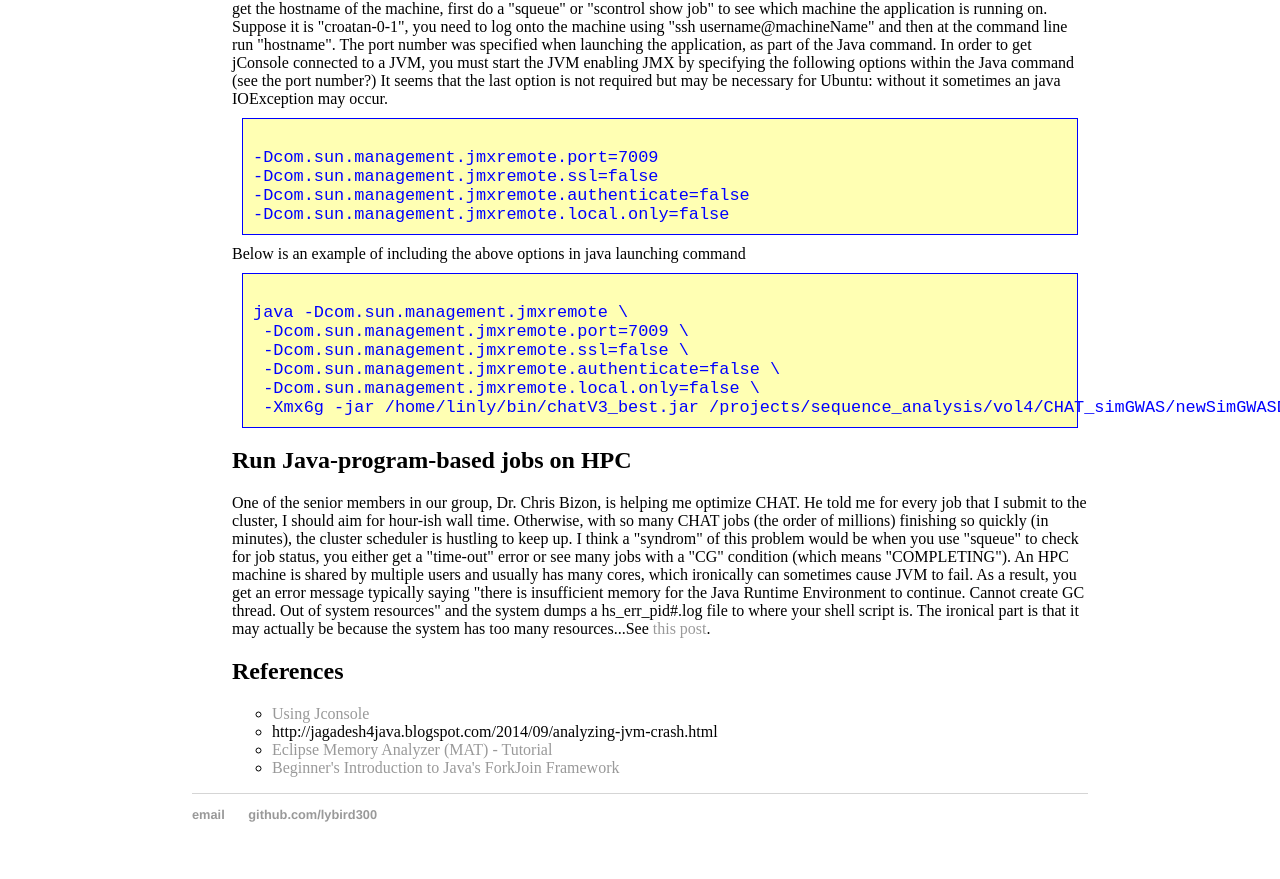
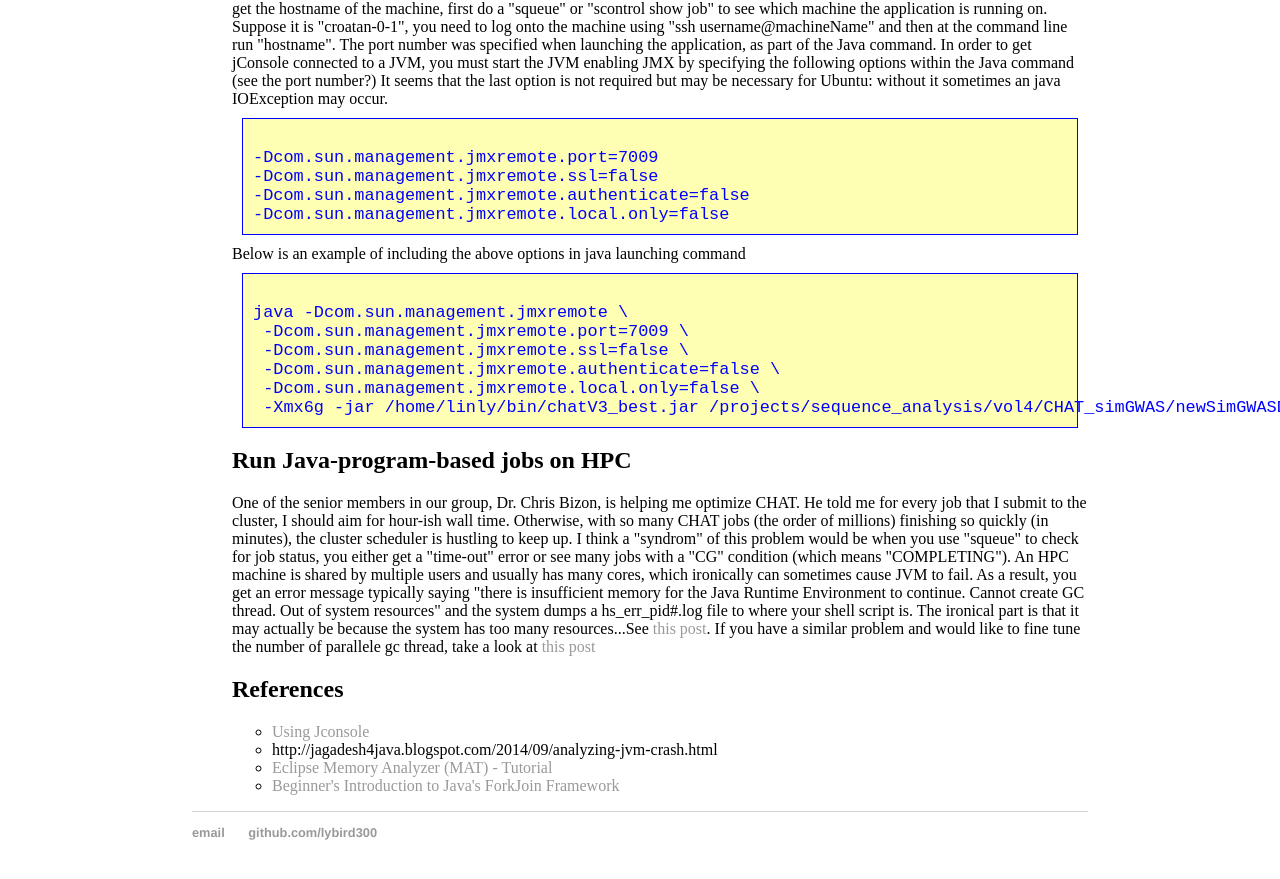
Before and after one commit to lybird300/lybird300.github.io, a Jekyll site: the page built from _posts/2015-11-13-fine-tune-java-programs.md, in a window 1280 px wide and 900 px high, scrolled down 2721 px. Shown: the top 879 px of the window. Built offline with Jekyll 4.4.1, drawn with Linux system fonts in a browser that asks for light colours.

Commit message:
Update 2015-11-13-fine-tune-java-programs.md

```diff
--- a/_posts/2015-11-13-fine-tune-java-programs.md
+++ b/_posts/2015-11-13-fine-tune-java-programs.md
@@ -57,7 +57,7 @@ java -Dcom.sun.management.jmxremote \
 <h2>Run Java-program-based jobs on HPC</h2>
 One of the senior members in our group, Dr. Chris Bizon, is helping me optimize CHAT. He told me for every job that I submit to the cluster, I should aim for hour-ish wall time. Otherwise, with so many CHAT jobs (the order of millions) finishing so quickly (in minutes), the cluster scheduler is hustling to keep up. I think a "syndrom" of this problem would be when you use "squeue" to check for job status, you either get a "time-out" error or see many jobs with a "CG" condition (which means "COMPLETING").
 
-An HPC machine is shared by multiple users and usually has many cores, which ironically can sometimes cause JVM to fail. As a result, you get an error message typically saying "there is insufficient memory for the Java Runtime Environment to continue. Cannot create GC thread. Out of system resources" and the system dumps a hs_err_pid#.log file to where your shell script is. The ironical part is that it may actually be because the system has too many resources...See <a href="https://confluence.csiro.au/pages/viewpage.action?pageId=278167841">this post</a>.
+An HPC machine is shared by multiple users and usually has many cores, which ironically can sometimes cause JVM to fail. As a result, you get an error message typically saying "there is insufficient memory for the Java Runtime Environment to continue. Cannot create GC thread. Out of system resources" and the system dumps a hs_err_pid#.log file to where your shell script is. The ironical part is that it may actually be because the system has too many resources...See <a href="https://confluence.csiro.au/pages/viewpage.action?pageId=278167841">this post</a>. If you have a similar problem and would like to fine tune the number of parallele gc thread, take a look at <a href="http://blog.takipi.com/java-performance-tuning-how-to-get-the-most-out-of-your-garbage-collector/">this post</a>
 
 <h2>References</h2>
 <ul>
```
